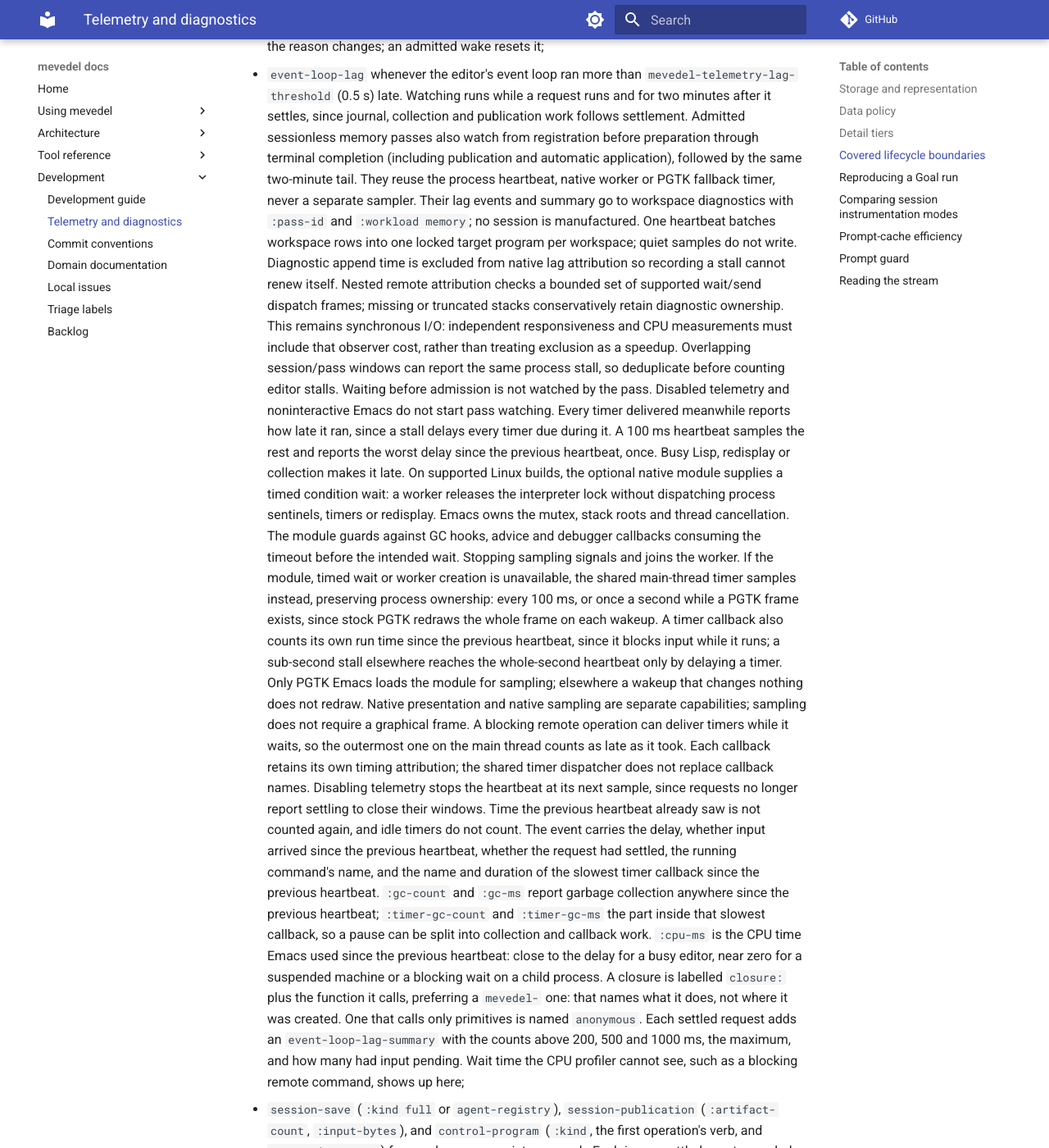
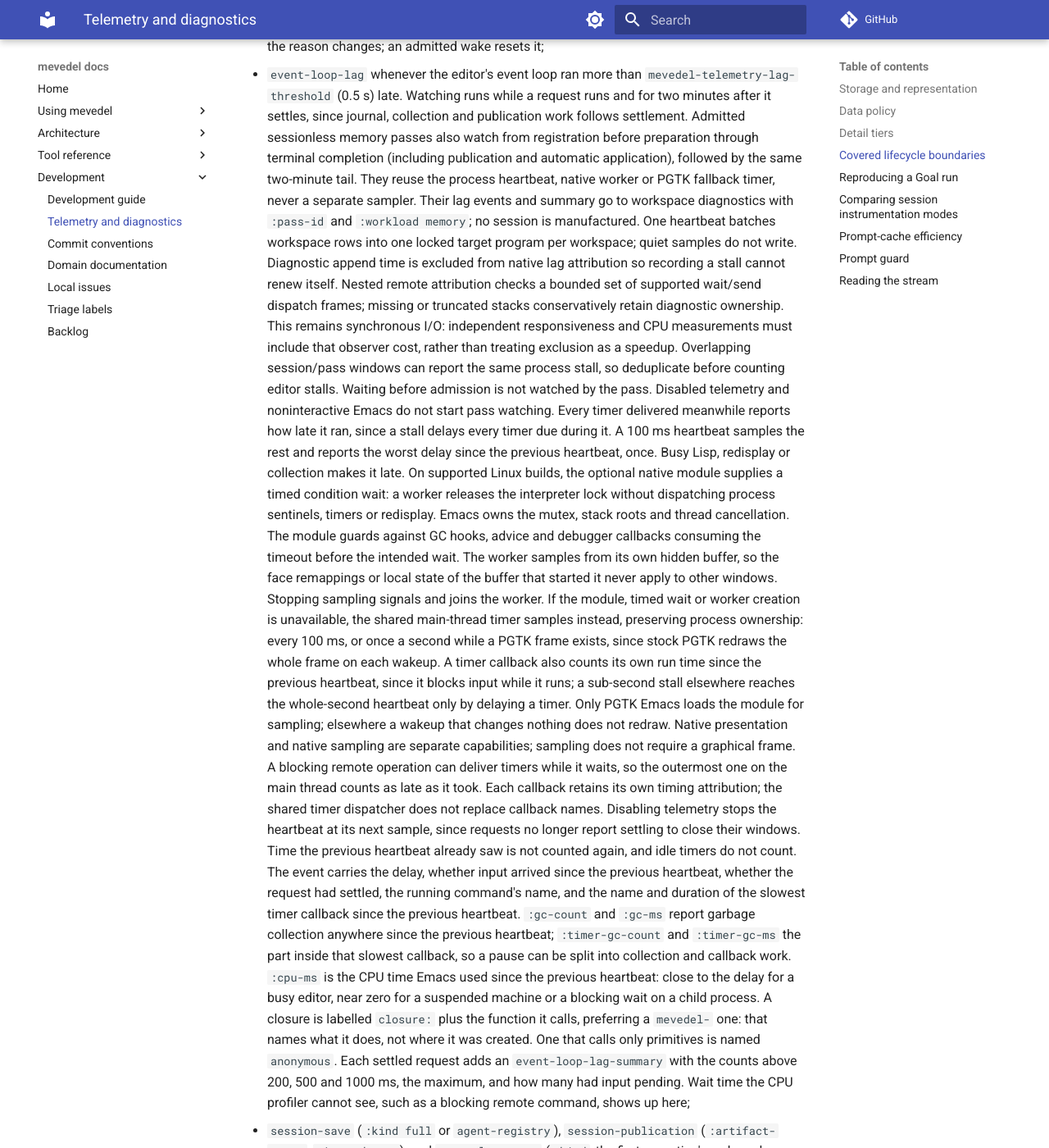
Before and after one commit to FrauH0lle/mevedel, an MkDocs documentation site: the page built from docs/telemetry.md, in a window 1280 px wide and 1400 px high, scrolled down 3980 px. Shown: the whole window at 82% size. Built offline with MkDocs 1.6.1 and Material for MkDocs 9.7.7, drawn with Linux system fonts in a browser that asks for light colours; comment, search, counter and statistics services are not loaded.

Commit message:
fix(telemetry): Isolate the lag sampler from its origin buffer
A sampling thread inherits the buffer current at startup. Keep its wakes
away from view-local face remapping and other origin-buffer state.

* mevedel-telemetry.el (mevedel-telemetry--lag-watch): Sample from a hidden
worker buffer with a local temporary working directory.
* test/fixtures/telemetry-native.el: Assert that real worker ticks neither
use the originating buffer nor inherit its face remapping.
* docs/telemetry.md: Document worker-buffer isolation.

Validation: check -- --affected passes on the isolated staged snapshot,
including strict compilation and the native telemetry fixtures.

```diff
--- a/docs/telemetry.md
+++ b/docs/telemetry.md
@@ -203,7 +203,9 @@ cancellation releases the fence and leaves the machine retryable.
   dispatching process sentinels, timers or redisplay. Emacs owns the mutex,
   stack roots and thread cancellation. The module guards against GC hooks,
   advice and debugger callbacks consuming the timeout before the intended
-  wait. Stopping sampling signals and joins the worker. If the module, timed
+  wait. The worker samples from its own hidden buffer, so the face remappings
+  or local state of the buffer that started it never apply to other windows.
+  Stopping sampling signals and joins the worker. If the module, timed
   wait or worker creation is unavailable, the shared main-thread timer
   samples instead, preserving process ownership: every 100 ms, or once a
   second while a PGTK frame exists, since stock PGTK redraws the whole frame
```
Also changed, not shown: 2 other files.
